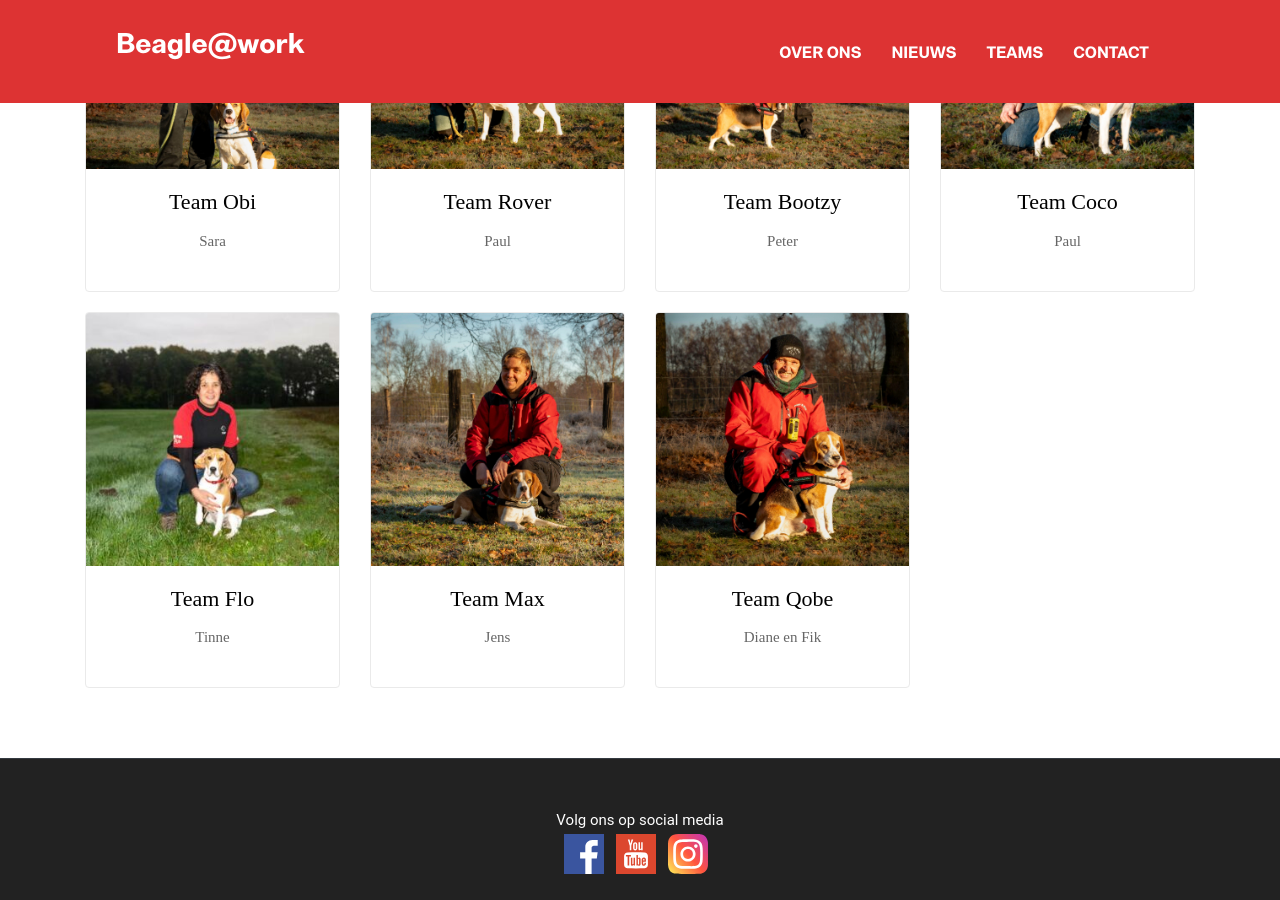
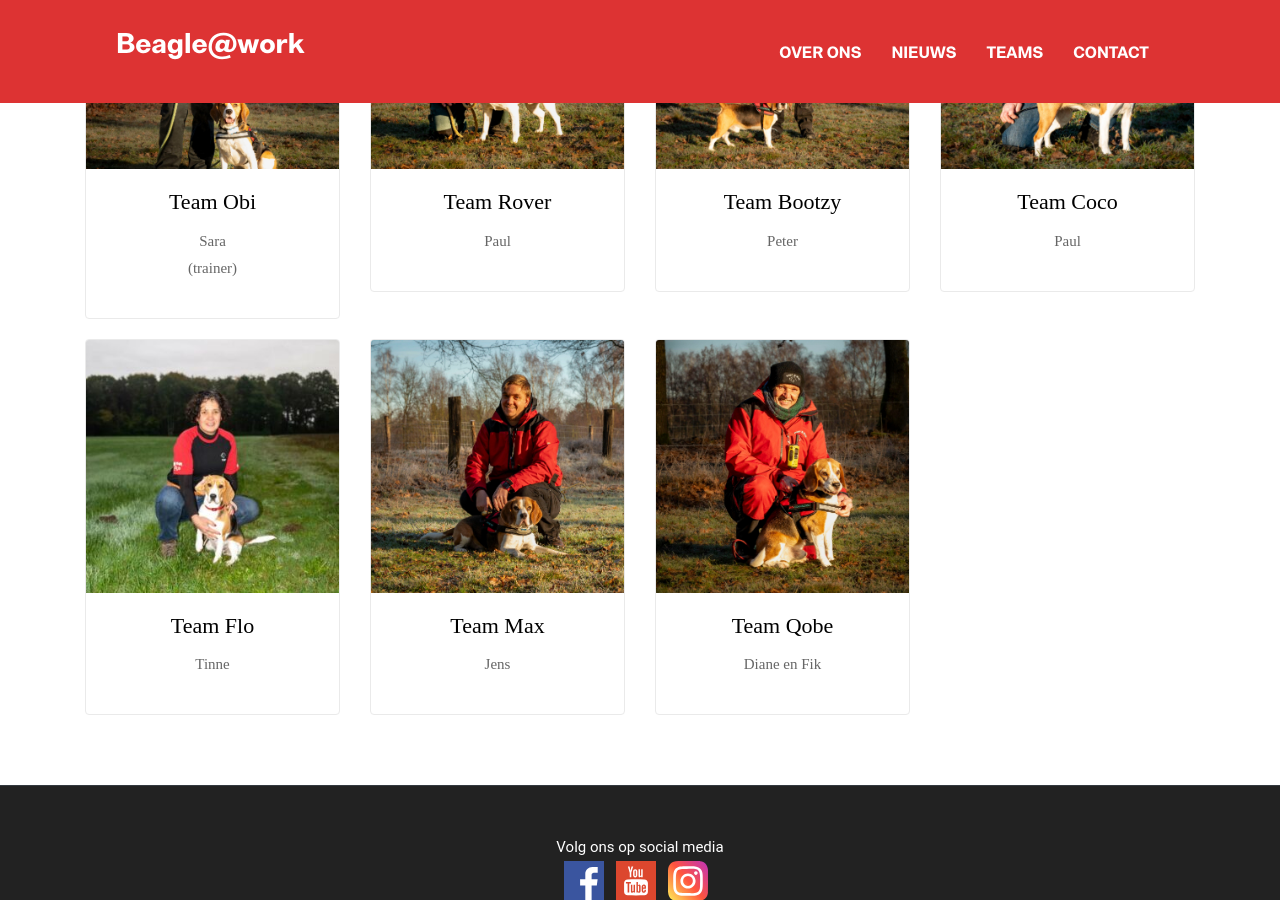
Before and after one commit to Klingeleers/beagleatwork-website, a Jekyll site: the page built from _pages/teams.md, in a window 1280 px wide and 900 px high, scrolled down 918 px. Built offline with Jekyll 4.4.1, drawn with Linux system fonts in a browser that asks for light colours.

Commit message:
chore: Sara als trainer

```diff
--- a/_data/settings.yml
+++ b/_data/settings.yml
@@ -118,7 +118,8 @@ team:
 
   - title : "Team Obi"
     image : "assets/images/team/obi2.jpeg"
-    designation : "Sara"
+    designation : "Sara<br/>(trainer)"
+
 
   - title : "Team Rover"
     image : "assets/images/team/rover2.jpeg"
```
